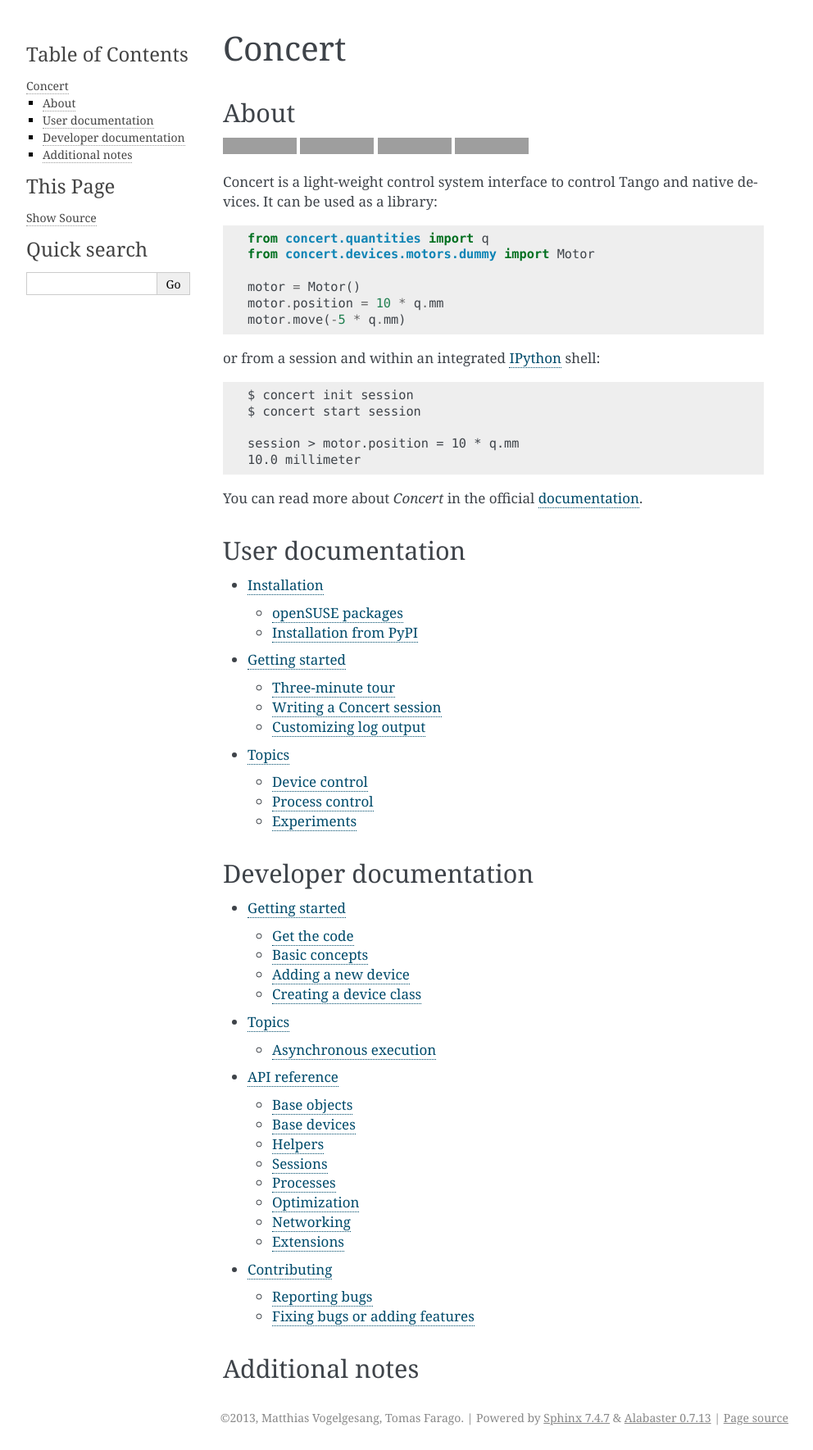
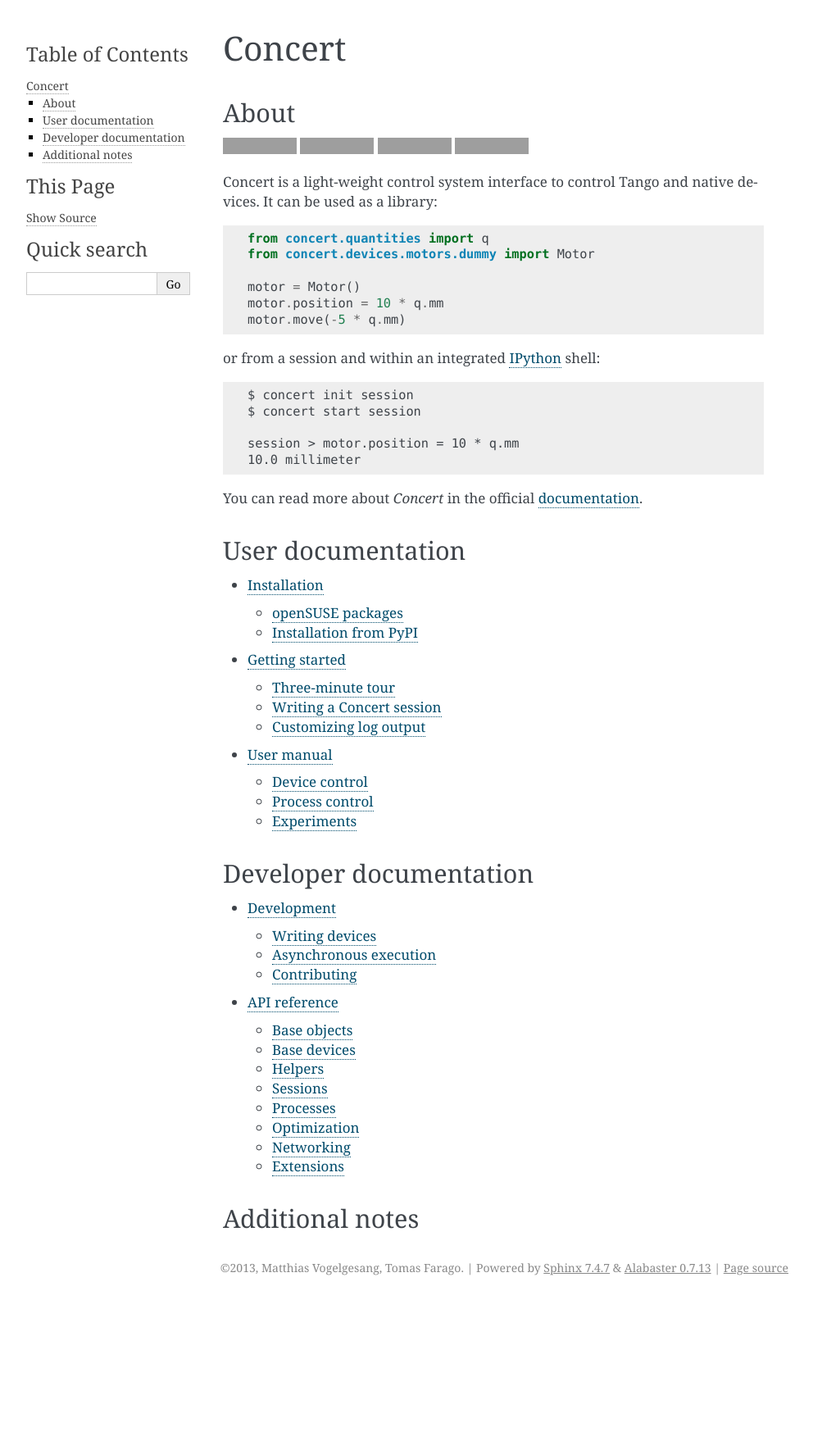
Before and after one commit to ufo-kit/concert, a Sphinx documentation site: the page built from docs/index.rst, in a window 1280 px wide. Shown: the whole page at 82% size, without its empty margins (148-1140 px from the left). Built offline with Sphinx 7.4.7, drawn with Linux system fonts in a browser that asks for light colours; after the commit the page ends 1586 px from its top, so only the background shows below that; grey boxes are pictures that could not be loaded.

Commit message:
More doc changes for nicer rtd.org sidebar

```diff
--- a/docs/devel/topics.rst
+++ b/docs/devel/topics.rst
@@ -1,8 +1,10 @@
-======
-Topics
-======
+===========
+Development
+===========
 
 .. toctree::
     :maxdepth: 2
 
+    tutorial
     helpers
+    contrib
--- a/docs/devel/tutorial.rst
+++ b/docs/devel/tutorial.rst
@@ -1,5 +1,5 @@
 ===============
-Getting started
+Writing devices
 ===============
 
 .. _get-the-code:
--- a/docs/index.rst
+++ b/docs/index.rst
@@ -23,10 +23,8 @@
 .. toctree::
     :maxdepth: 2
 
-    devel/tutorial
     devel/topics
     devel/reference
-    devel/contrib
 
 
 
--- a/docs/user/topics.rst
+++ b/docs/user/topics.rst
@@ -1,6 +1,6 @@
-======
-Topics
-======
+===========
+User manual
+===========
 
 .. toctree::
     :maxdepth: 2
```
Also changed, not shown: docs/measures/measures.rst (deleted, +0 -9 lines).
